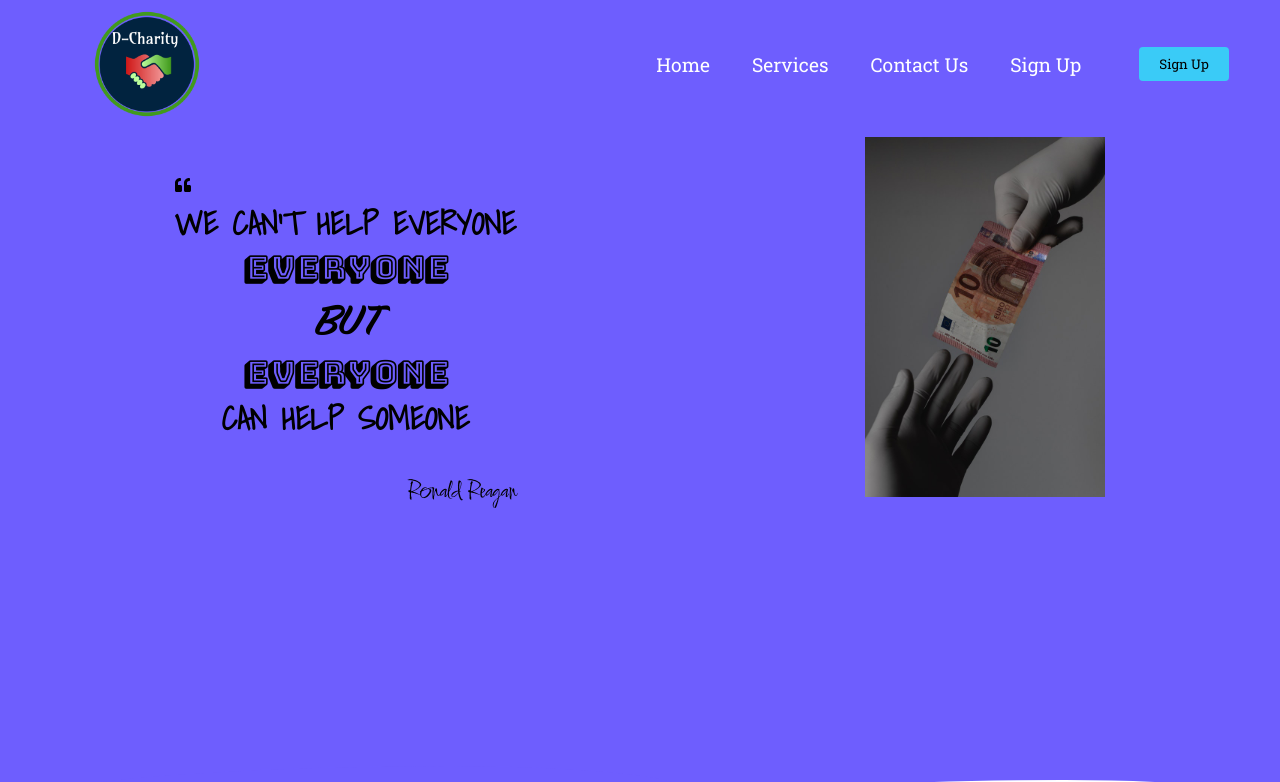
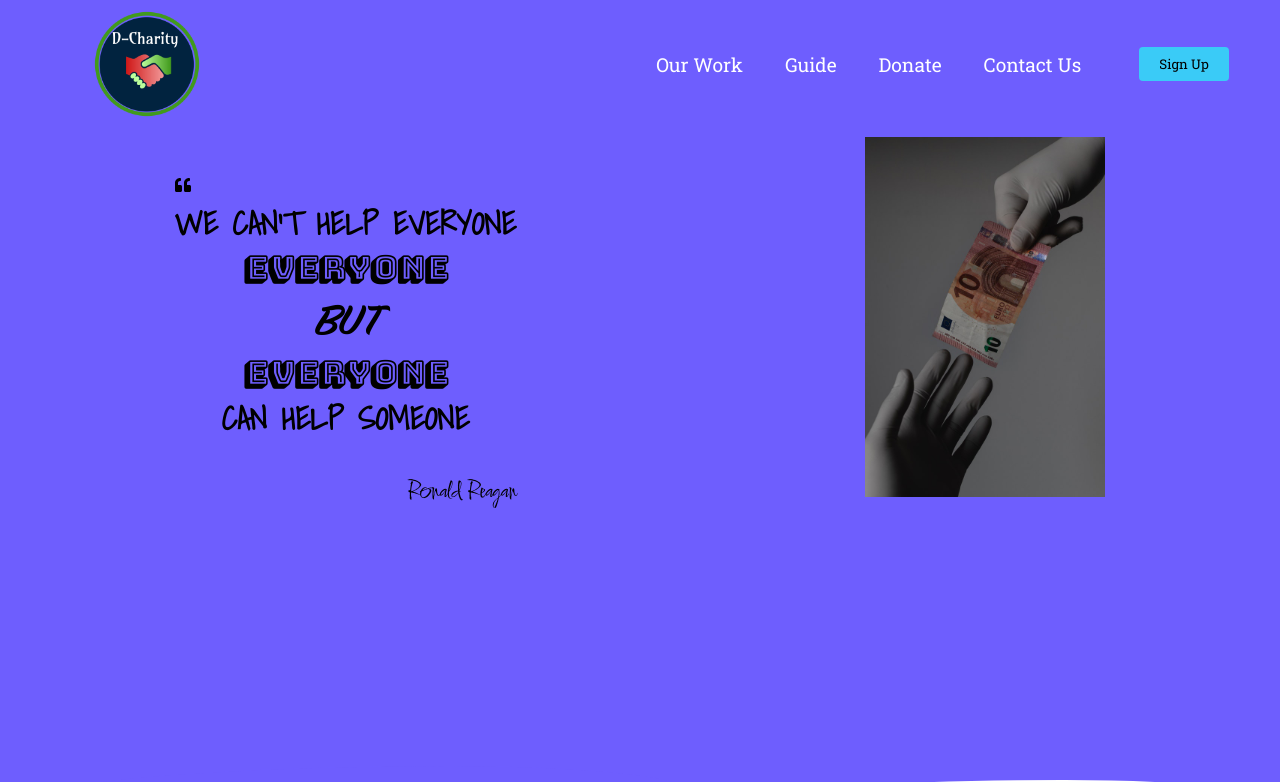
Before and after one commit to freesudani/D-Charity, a React (Create React App) app: page / in a window 1280 px wide. Shown: the top 782 px of the page. Built offline with nearby package versions, Linux system fonts and the light colour scheme; a web font is replaced by a local one.

Commit message:
Install React Scroll

```diff
--- a/package.json
+++ b/package.json
@@ -10,6 +10,7 @@
     "react-dom": "^17.0.2",
     "react-icons": "^4.3.1",
     "react-scripts": "5.0.0",
+    "react-scroll": "^1.8.4",
     "web-vitals": "^2.1.3"
   },
   "scripts": {
--- a/src/components/Donate.js
+++ b/src/components/Donate.js
@@ -5,7 +5,7 @@ import DonateIcon from "../UI/DonateIcon";
 
 const Donate = () => {
   return (
-    <div className={classes.donate}>
+    <div className={classes.donate} id="donate">
       <div className={classes.form}>
         <form>
           <div className={classes.data}>
--- a/src/components/Footer.js
+++ b/src/components/Footer.js
@@ -6,7 +6,7 @@ import { IconContext } from "react-icons";
 const Footer = () => {
   return (
     <IconContext.Provider value={{ color: "#fff", size: "1.5rem" }}>
-      <div className={classes.footer}>
+      <div className={classes.footer} id="contactus">
         <h1 className={classes.header}>D-Charity Institution</h1>
         <div className={classes.sections}>
           <div className={classes.intouch}>
--- a/src/components/Guides.js
+++ b/src/components/Guides.js
@@ -12,7 +12,7 @@ import { IconContext } from "react-icons";
 const Guides = () => {
   return (
     <IconContext.Provider value={{ size: "4rem" }}>
-      <div className={classes.section}>
+      <div className={classes.section} id="guide">
         <div className={classes.guides1}>
           <div className={classes.guide}>
             <div className={classes.icon}>
--- a/src/components/Header.js
+++ b/src/components/Header.js
@@ -1,7 +1,7 @@
 import React from "react";
 import HeaderImage from "../assets/image/pexels-branimir-balogović-3959485 (1).jpg";
 import classes from "./Header.module.css";
-import { FaQuoteLeft, FaQuoteRight } from "react-icons/fa";
+import { FaQuoteLeft } from "react-icons/fa";
 
 const Header = () => {
   return (
--- a/src/components/Navbar.js
+++ b/src/components/Navbar.js
@@ -4,8 +4,11 @@ import { MenuItems } from "../data/MenuItems";
 import Logo from "../assets/image/454ce6367e2a405c96c5c0158a8b7f48.png";
 import classes from "./Navbar.module.css";
 
+import { Link } from "react-scroll";
+
 const Navbar = () => {
   const [clicked, setClicked] = useState(false);
+  const [showForm, setShowForm] = useState(false);
 
   const handleClick = () => {
     setClicked(!clicked);
@@ -26,14 +29,25 @@ const Navbar = () => {
         {MenuItems.map((item, index) => {
           return (
             <li key={index}>
-              <a className={classes.navLinks} href={item.path}>
+              <Link
+                to={item.path}
+                smooth={true}
+                duration={500}
+                className={classes.navLinks}
+              >
                 {item.title}
-              </a>
+              </Link>
             </li>
           );
         })}
       </ul>
-      <ButtonSmall>Sign Up</ButtonSmall>
+      <ButtonSmall
+        onClick={() => {
+          setShowForm(true);
+        }}
+      >
+        Sign Up
+      </ButtonSmall>
     </nav>
   );
 };
--- a/src/components/OurWork.js
+++ b/src/components/OurWork.js
@@ -4,7 +4,7 @@ import ButtonMedium from "../UI/ButtonMedium";
 
 const OurWork = () => {
   return (
-    <div className={classes.ourwork}>
+    <div className={classes.ourwork} id="ourwork">
       <div className={classes.description}>
         <h2>
           D-Charity connects donors, and nonprofit organizations all over the
--- a/src/data/MenuItems.js
+++ b/src/data/MenuItems.js
@@ -1,6 +1,6 @@
 export const MenuItems = [
-  { title: "Home", path: "#" },
-  { title: "Services", path: "#" },
-  { title: "Contact Us", path: "#" },
-  { title: "Sign Up", path: "#" },
+  { title: "Our Work", path: "ourwork" },
+  { title: "Guide", path: "guide" },
+  { title: "Donate", path: "donate" },
+  { title: "Contact Us", path: "contactus" },
 ];
```
Also changed, not shown: src/components/SignUpForm.js (added, +24 -0 lines), src/components/SignUpForm.module.css (added, +18 -0 lines), 1 other file (tests, documents, lock files or other folders).
